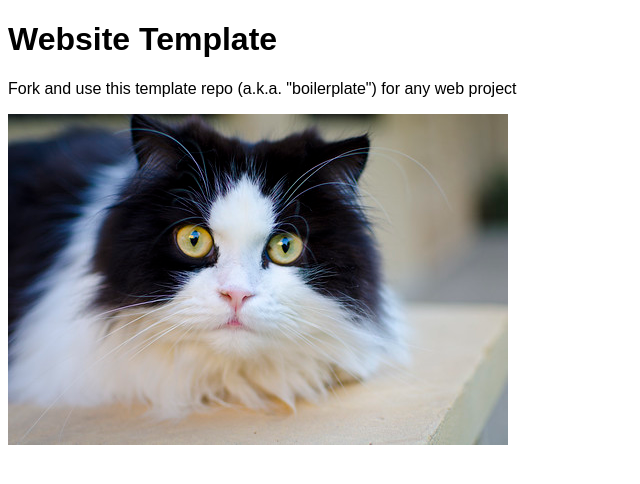
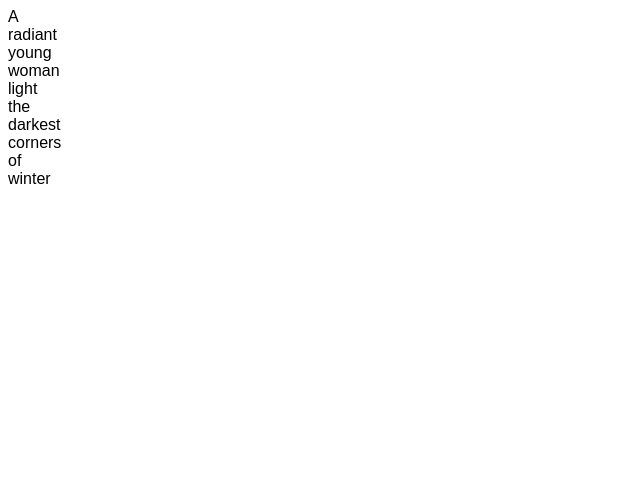
Before and after one commit to whiteplasmaanimations-beep/Haiku, a plain HTML site: page index.html in a window 1280 px wide. Shown: the whole page, without its empty margins (0-640 px from the left). Drawn offline with Linux system fonts and the light colour scheme.

Commit message:
Update index.html

```diff
--- a/index.html
+++ b/index.html
@@ -2,14 +2,24 @@
 <html lang="en">
 <head>
 	<meta charset="utf-8">
-	<title>Website Template</title>
+	<title>Haiku</title>
 	<link rel="stylesheet" href="./assets/css/styles.css">
 </head>
 <body>
+<div class="grid-container">
+	<div>A</div>
+	<div>radiant</div>
+	<div class="last">young</div>
+	<div>woman</div>
+	<div>light</div>
+	<div>the</div>
+	<div class="last">darkest</div>
+	<div>corners</div>
+	<div>of</div>
+	<div class="last">winter</div>
 
-	<h1>Website Template</h1>
-	<p>Fork and use this template repo (a.k.a. "boilerplate") for any web project</p>
-	<img src="assets/img/cat.jpg" alt="">
+</div>
+
 
 	<script src="./assets/js/main.js"></script>
 </body>
```
